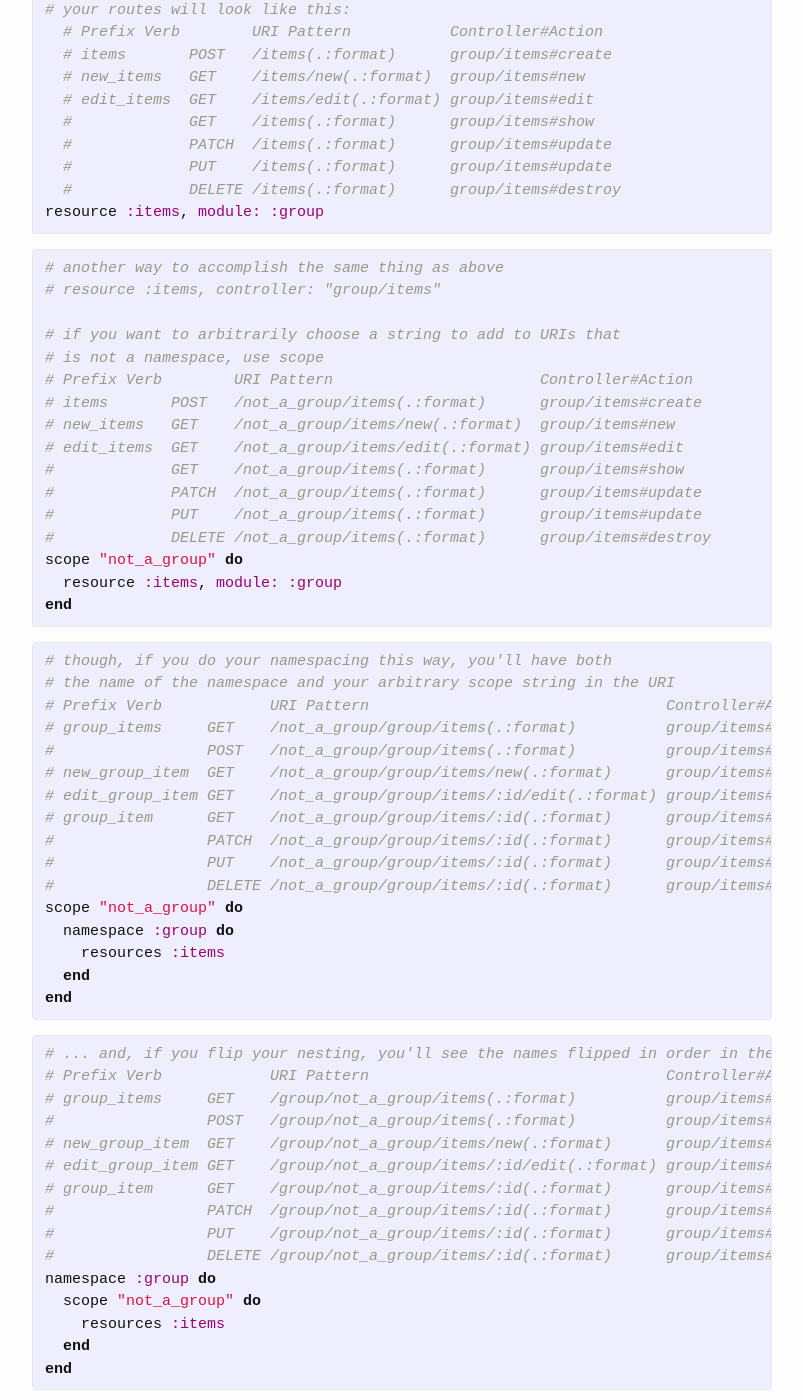
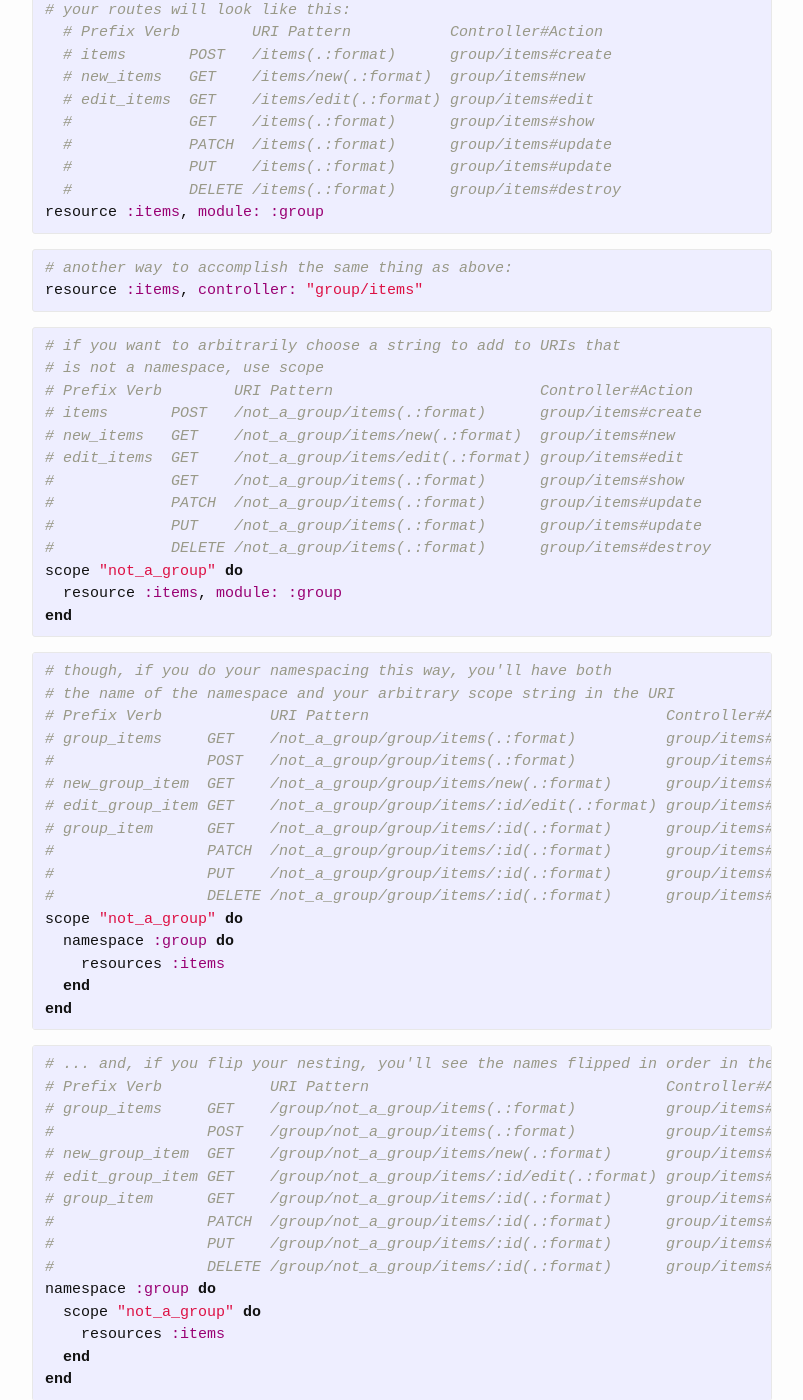
Before and after one commit to cHaden/chaden.github.io, a Jekyll site: the page built from _posts/2017-07-21-rails-routes-namespaces.markdown, in a window 1280 px wide and 1400 px high, scrolled down 664 px. Shown: the whole window, without its empty margins (238-1041 px from the left). Built offline with Jekyll 4.4.1, drawn with Linux system fonts in a browser that asks for light colours; some of the changed text lies outside the part shown.

Commit message:
more formatting

```diff
--- a/_posts/2017-07-21-rails-routes-namespaces.markdown
+++ b/_posts/2017-07-21-rails-routes-namespaces.markdown
@@ -40,9 +40,11 @@ resource :items, module: :group
 {% endhighlight %}
 
 {% highlight ruby %}
-# another way to accomplish the same thing as above
-# resource :items, controller: "group/items"
+# another way to accomplish the same thing as above:
+resource :items, controller: "group/items"
+{% endhighlight %}
 
+{% highlight ruby %}
 # if you want to arbitrarily choose a string to add to URIs that
 # is not a namespace, use scope
 # Prefix Verb        URI Pattern                       Controller#Action
@@ -99,7 +101,7 @@ end
 # Of course, there's nothing forcing you to make your scope name arbitrary.
 # You could give it the same name
 # as your namespace, and have the namespace show up in the URI,
-#but not the helper methods (Why do you want that? I don't know. But you could!)
+# but not the helper methods (Why do you want that? I don't know. But you could!)
 # Prefix Verb          URI Pattern                 Controller#Action
 # items         POST   /group/items(.:format)      group/items#create
 # new_items     GET    /group/items/new(.:format)  group/items#new
```
